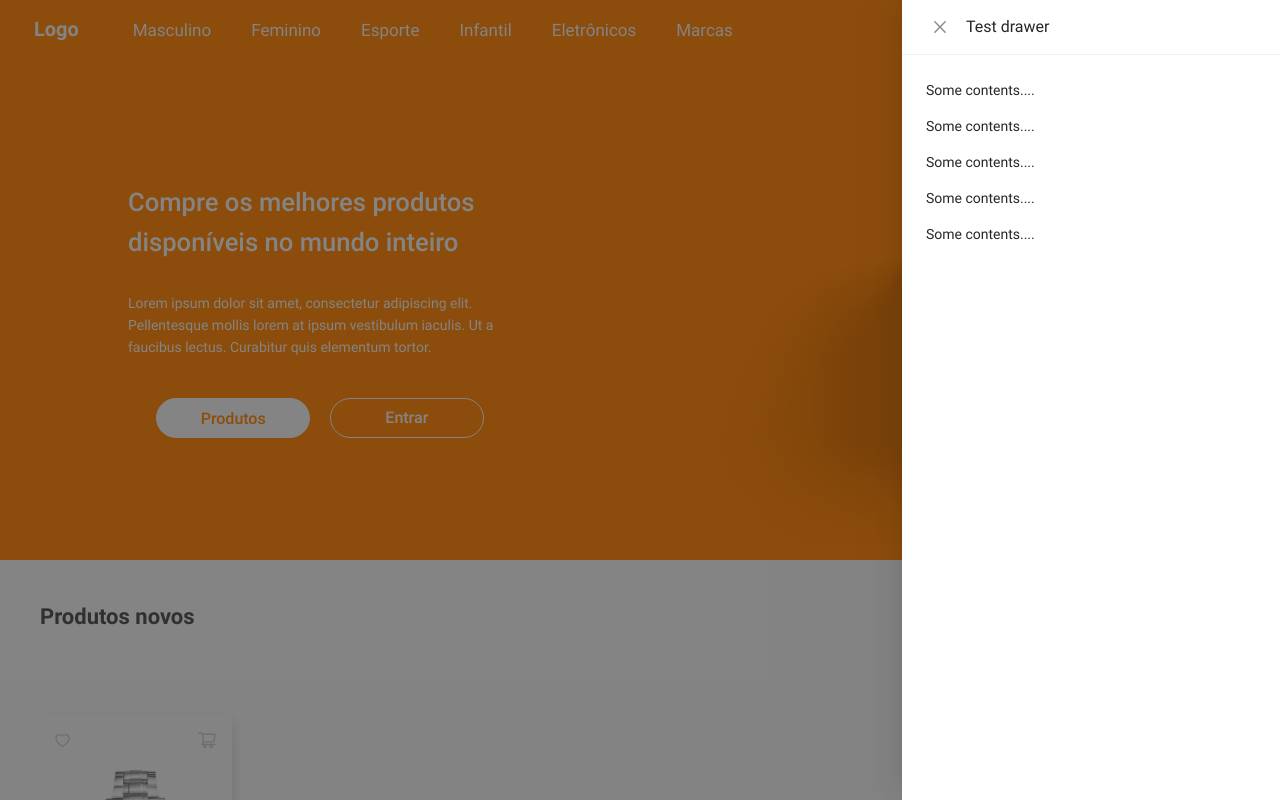
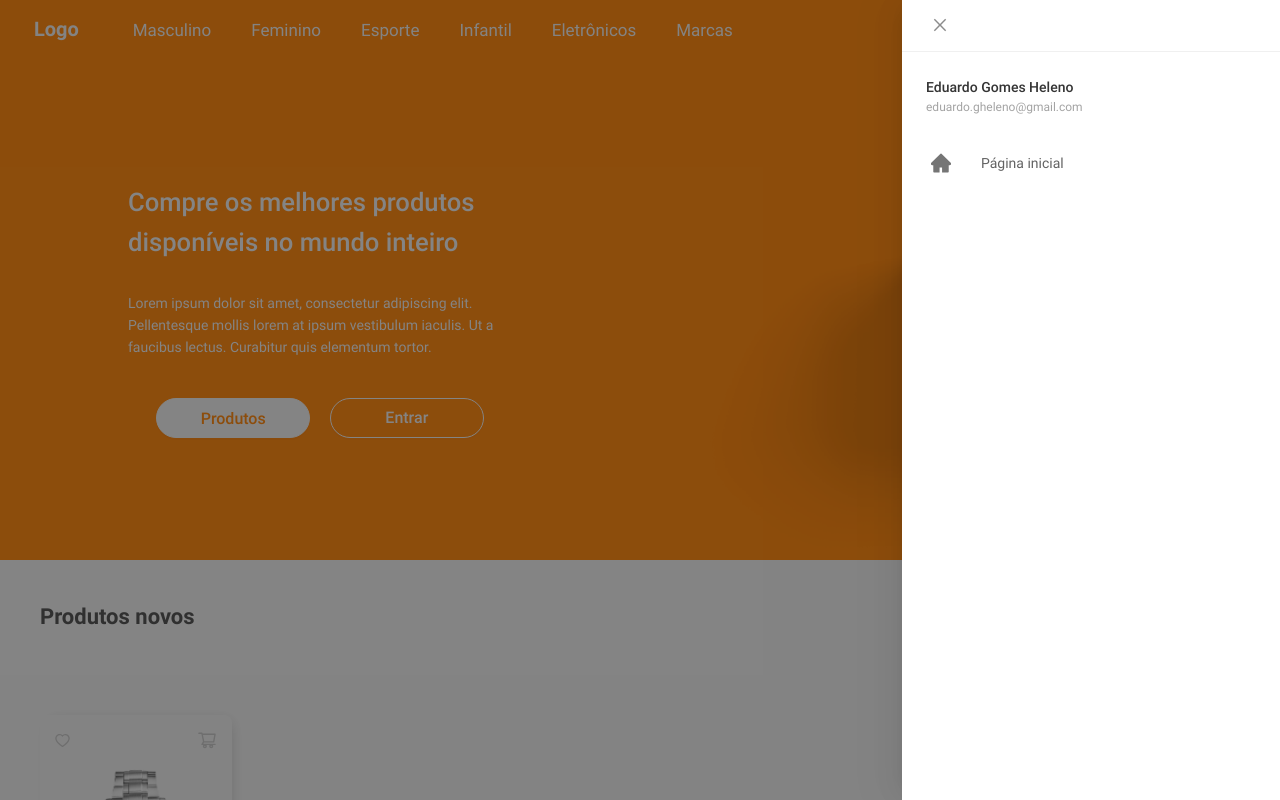
Before and after one commit to EduardoPD1921/e.com-frontend, a React (Create React App) app: page /home in a window 1280 px wide. Both pictures are taken after a click on the element 1250 px from the left and 28 px from the top of the page. Shown: the top 800 px of the page. Built offline with nearby package versions, Linux system fonts and the light colour scheme.

Commit message:
:construction: Creating an user menu drawer

```diff
--- a/src/components/Navbar/UserOptions/index.js
+++ b/src/components/Navbar/UserOptions/index.js
@@ -2,6 +2,15 @@ import React, { useState } from 'react';
 
 import { Drawer } from 'antd';
 import { UserOutlined } from '@ant-design/icons';
+
+import {
+  DrawerContainer,
+  UserName,
+  UserEmail,
+  DrawerOptions,
+  DrawerButton,
+  HomeIcon
+} from './styles';
 
 function UserOptions() {
   const [isDrawerVisible, setIsDrawerVisible] = useState(false);
@@ -18,17 +27,25 @@ function UserOptions() {
     <>
       <UserOutlined onClick={showDrawer} style={{ fontSize: 20, color: '#efefef' }} />
       <Drawer
-        title="Test drawer"
         placement="right"
         closable={true}
         visible={isDrawerVisible}
         onClose={onClose}
       >
-        <p>Some contents....</p>
-        <p>Some contents....</p>
-        <p>Some contents....</p>
-        <p>Some contents....</p>
-        <p>Some contents....</p>
+        <DrawerContainer>
+          <UserName>
+            Eduardo Gomes Heleno
+          </UserName>
+          <UserEmail>
+            eduardo.gheleno@gmail.com
+          </UserEmail>
+          <DrawerOptions>
+            <DrawerButton>
+              <HomeIcon />
+              Página inicial
+            </DrawerButton>
+          </DrawerOptions>
+        </DrawerContainer>
       </Drawer>
     </>
   );
--- a/src/components/Navbar/UserOptions/styles.js
+++ b/src/components/Navbar/UserOptions/styles.js
@@ -0,0 +1,57 @@
+import styled, { css } from 'styled-components';
+import { HomeFilled } from '@ant-design/icons';
+
+export const DrawerContainer = styled.div`
+  display: flex;
+  flex-direction: column;
+`;
+
+export const UserName = styled.h4`
+  margin: 0;
+
+  color: #353535;
+  font-family: robotoMedium;
+`;
+
+export const UserEmail = styled.span`
+  font-size: 12px;
+  color: #a4a4a4;
+`;
+
+export const DrawerOptions = styled.div`
+  margin-top: 30px;
+`;
+
+const baseIconStyle = css`
+  margin-right: 30px;
+
+  font-size: 20px;
+  color: #757575;
+`;
+
+export const DrawerButton = styled.a`
+  padding: 5px;
+
+  display: flex;
+
+  color: #636363;
+
+  border-radius: 8px;
+
+  transition: 0.1s;
+
+  :hover {
+    color: #636363;
+    background-color: #ffddba;
+  }
+`;
+
+export const HomeIcon = styled(HomeFilled)`
+  && {
+    ${baseIconStyle}
+
+    :hover {
+      color: blue;
+    }
+  }
+`;
```
